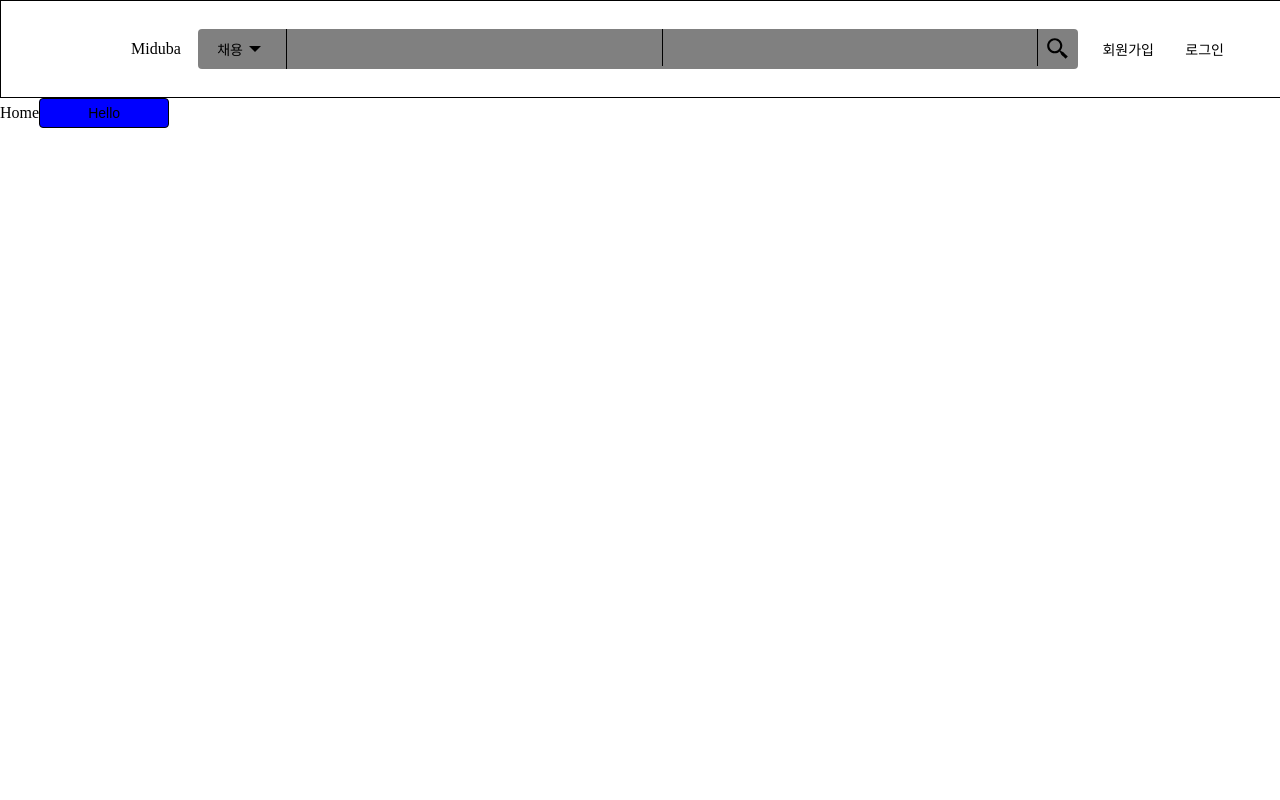
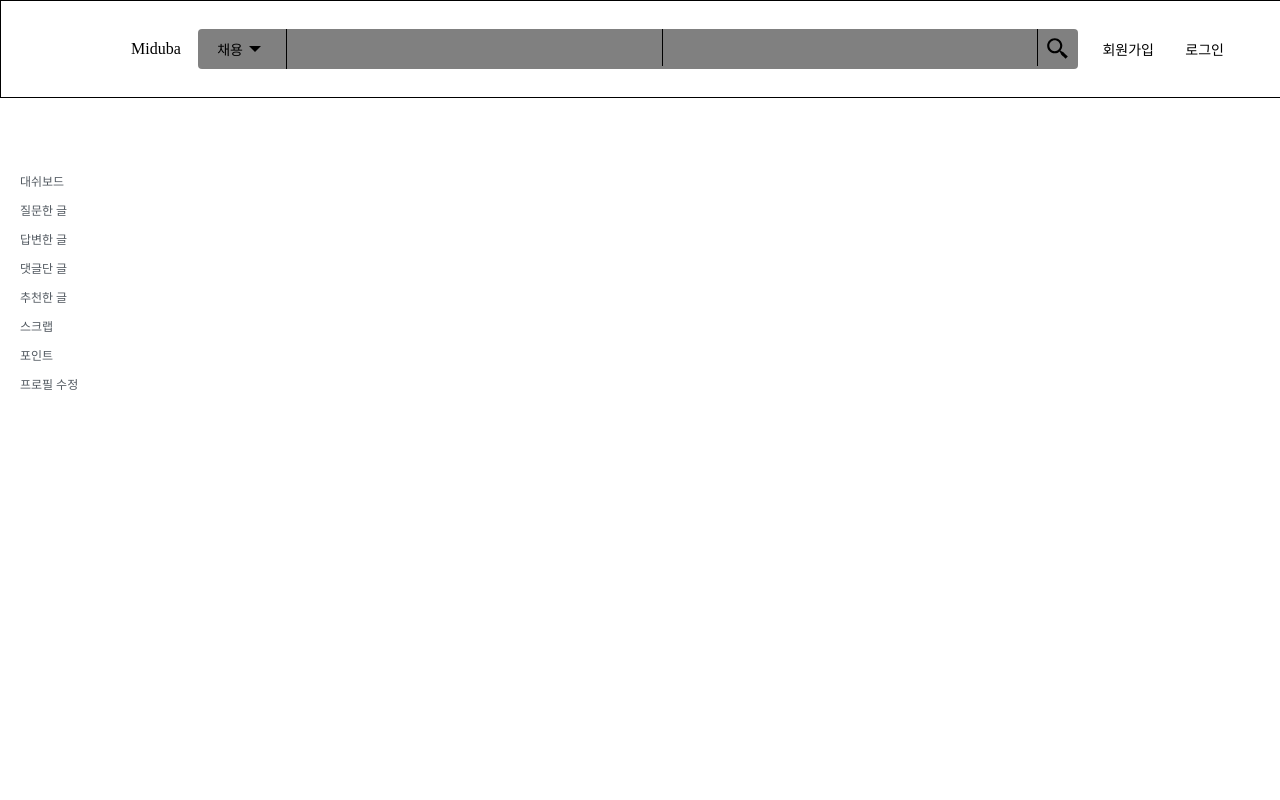
Before and after one commit to Miduba/miduba-frontend, a Next.js app: page / in a window 1280 px wide. Shown: the top 800 px of the page. Built offline with nearby package versions, Linux system fonts and the light colour scheme; what emotion-normalize would draw is missing.

Commit message:
:sparkles: implement Sidebar component

```diff
--- /dev/null
+++ b/components/Sidebar/index.tsx
@@ -0,0 +1,62 @@
+import styled from "@emotion/styled";
+import Button from "components/Button";
+import { ReactElement, useState } from "react";
+import transitions from "styles/transitions";
+
+export default function Sidebar(): ReactElement {
+  const sidebarMenus = [
+    "대쉬보드",
+    "질문한 글",
+    "답변한 글",
+    "댓글단 글",
+    "추천한 글",
+    "스크랩",
+    "포인트",
+    "프로필 수정",
+  ];
+  const [selectedMenu, setSelectedMenu] = useState<number>();
+  return (
+    <AsideStyle>
+      {sidebarMenus.map((v: string, i: number) => {
+        return (
+          <li
+            className={`eachMenu ${selectedMenu === i ? "selected" : ""}`}
+            key={i}
+            onClick={() => {
+              setSelectedMenu(i);
+            }}
+          >
+            {v}
+          </li>
+        );
+      })}
+    </AsideStyle>
+  );
+}
+
+const AsideStyle = styled.aside`
+  width: 139px;
+  min-height: calc(100vh - 99px);
+  padding: 70px 8px;
+
+  .eachMenu {
+    width: 123px;
+    height: 29px;
+    line-height: 29px;
+    font-size: 12px;
+    cursor: pointer;
+
+    list-style-type: none;
+    background: none;
+    border: none;
+    justify-content: flex-start;
+    padding-left: 12px;
+    color: #525960;
+
+    &.selected {
+      border-radius: 1000px;
+      background: #f1f2f3;
+      animation: ${transitions.fadeIn} 0.2s ease-in;
+    }
+  }
+`;
--- a/pages/index.tsx
+++ b/pages/index.tsx
@@ -1,11 +1,13 @@
 import Button from "components/Button";
 import Header from "components/Header";
+import Sidebar from "components/Sidebar";
 import type { NextPage } from "next";
 
 const Home: NextPage = () => {
   return (
     <>
       <Header />
+      <Sidebar />
       <main>
         Home
         <Button width="130px" height="30px">
```
Also changed, not shown: tsconfig.json (+17 -5 lines).
